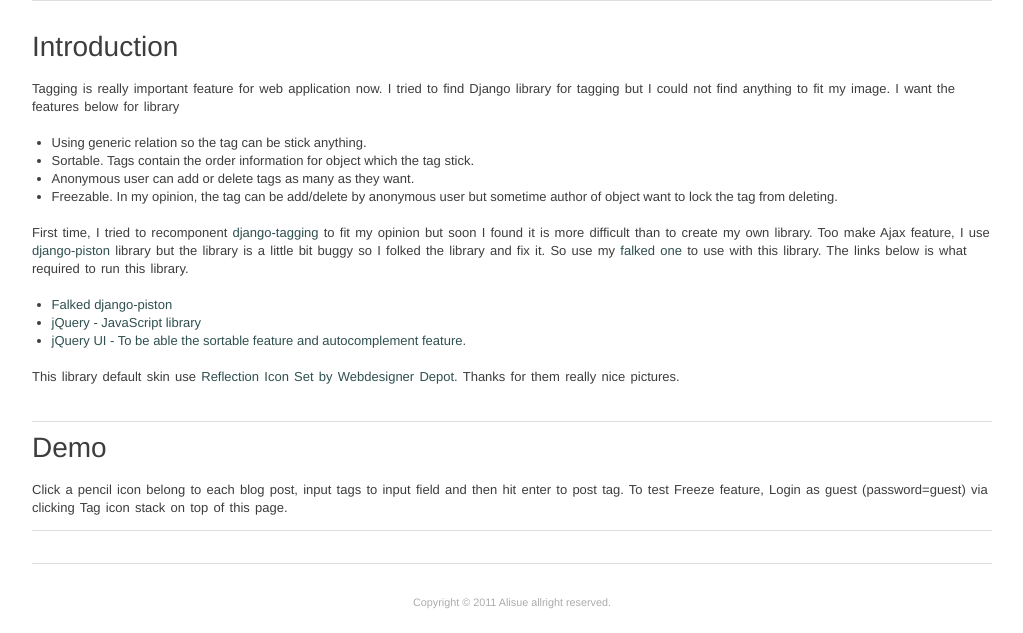
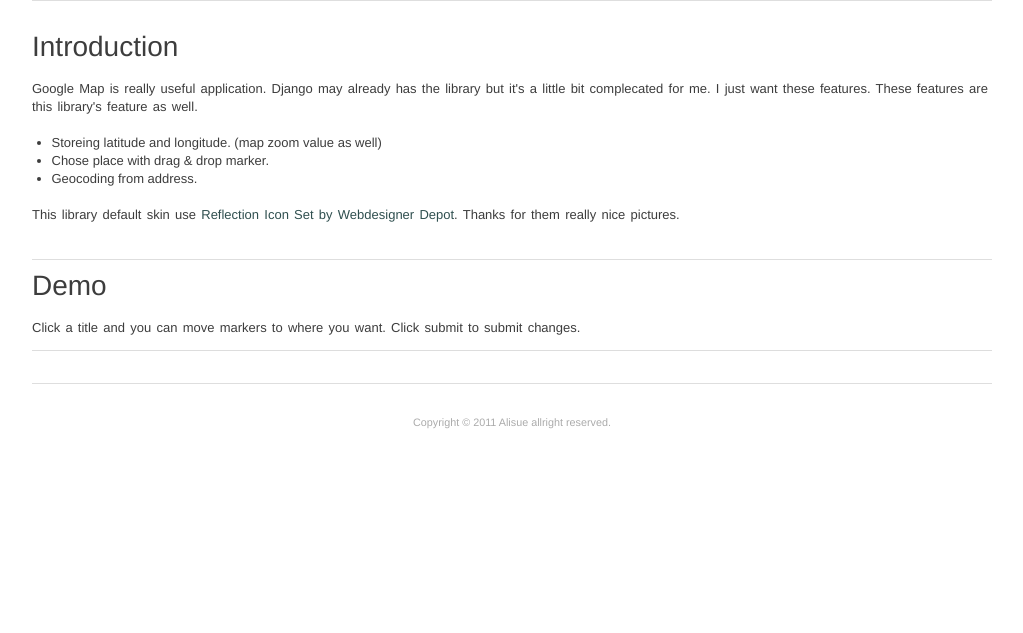
Before and after one commit to lambdalisue/django-googlemap-widget, a Django app: template googlemap_test/templates/events/entry_list.html in a window 1280 px wide. Shown: the part 167-800 px from the top of the page, without its empty margins (128-1151 px from the left). Run offline with Django 3.2, Linux system fonts and the light colour scheme; the template is opened without the code that fills it, so the values that code supplies are empty; some libraries are stand-ins or nearby versions.

Commit message:
fix introduction

```diff
--- a/googlemap_test/templates/events/entry_list.html
+++ b/googlemap_test/templates/events/entry_list.html
@@ -4,24 +4,12 @@
 <section id="introduction">
 	<h2>Introduction</h2>
 
-	<p>Tagging is really important feature for web application now. I tried to find Django library for tagging but I could not find anything
-		to fit my image. I want the features below for library</p>
+	<p>Google Map is really useful application. Django may already has the library but it's a little bit complecated for me.
+		I just want these features. These features are this library's feature as well.</p>
 	<ul>
-		<li>Using generic relation so the tag can be stick anything.</li>
-		<li>Sortable. Tags contain the order information for object which the tag stick.</li>
-		<li>Anonymous user can add or delete tags as many as they want.</li>
-		<li>Freezable. In my opinion, the tag can be add/delete by anonymous user but sometime author of object want to lock the tag from deleting.</li>
-	</ul>
-
-	<p>First time, I tried to recomponent <a href="http://code.google.com/p/django-tagging/">django-tagging</a> to fit my opinion but soon I found it is
-		more difficult than to create my own library. Too make Ajax feature, I use <a href="https://bitbucket.org/jespern/django-piston/wiki/Home">django-piston</a>
-		library but the library is a little bit buggy so I folked the library and fix it. So use my <a href="https://bitbucket.org/lambdalisue/django-piston">falked one</a> to
-		use with this library. The links below is what required to run this library.</p>
-
-	<ul>
-		<li><a href="https://bitbucket.org/lambdalisue/django-piston">Falked django-piston</a></li>
-		<li><a href="http://jquery.com/">jQuery - JavaScript library</a></li>
-		<li><a href="http://jqueryui.com/">jQuery UI - To be able the sortable feature and autocomplement feature.</a></li>
+		<li>Storeing latitude and longitude. (map zoom value as well)</li>
+		<li>Chose place with drag &amp; drop marker.</li>
+		<li>Geocoding from address.</li>
 	</ul>
 
 	<p>This library default skin use <a href="http://www.webdesignerdepot.com">Reflection Icon Set by Webdesigner Depot</a>. Thanks for them really nice pictures.</p>
@@ -30,8 +18,7 @@
 
 {% block content %}
 <h2>Demo</h2>
-<p>Click a pencil icon belong to each blog post, input tags to input field and then hit enter to post tag.
-	To test Freeze feature, Login as guest (password=guest) via clicking Tag icon stack on top of this page.</p>
+<p>Click a title and you can move markers to where you want. Click submit to submit changes.</p>
 <hr>
 {% for entry in object_list %}
 <article class="entry">
```
